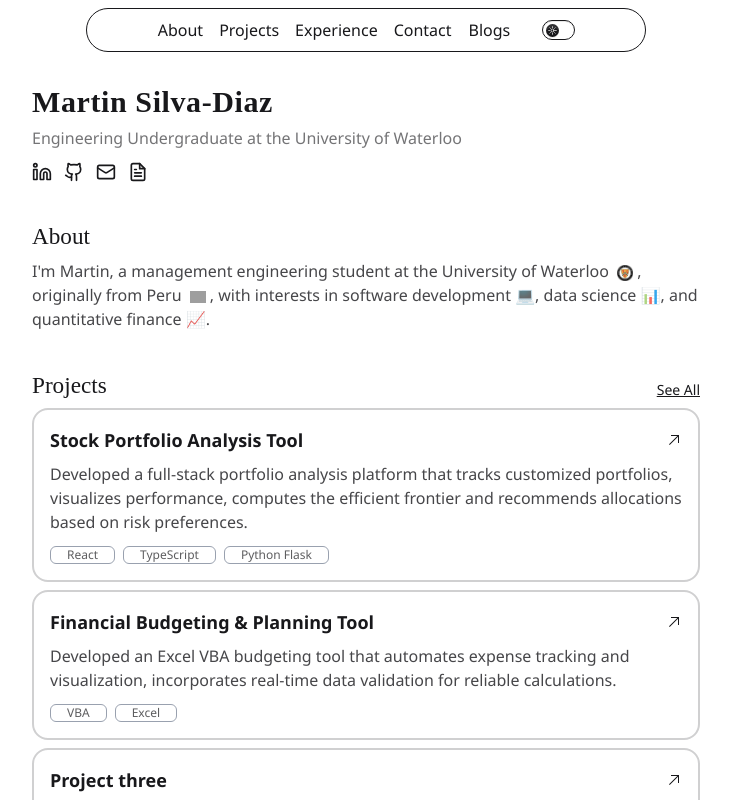
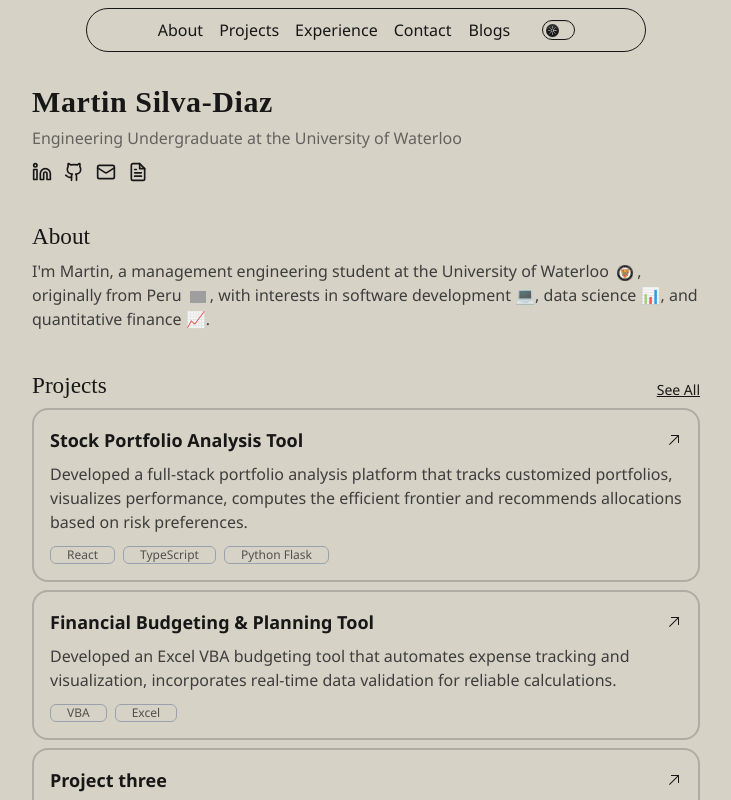
Before and after one commit to msilvadiaz/portfolio-website, a Next.js app: page / in a window 1280 px wide. Shown: the top 800 px of the page, without its empty margins (274-1005 px from the left). Built offline with nearby package versions, Linux system fonts and the light colour scheme; grey boxes are pictures that could not be loaded.

Commit message:
Set light mode background to warm beige tone

```diff
--- a/src/app/globals.css
+++ b/src/app/globals.css
@@ -48,6 +48,18 @@ html, body {
    font-family: "Segoe UI", "Candara", "Trebuchet MS", sans-serif;
 }
 
+[data-theme="light"] {
+  --color-base-100: #d6d3c6;
+  --color-base-200: #d0ccbe;
+  --color-base-300: #c9c4b5;
+}
+
+html[data-theme="light"],
+html[data-theme="light"] body {
+  background-color: #d6d3c6;
+  color: #171717;
+}
+
 [data-theme="dark"] {
   --color-base-100: #000000;
   --color-base-200: #000000;
```
